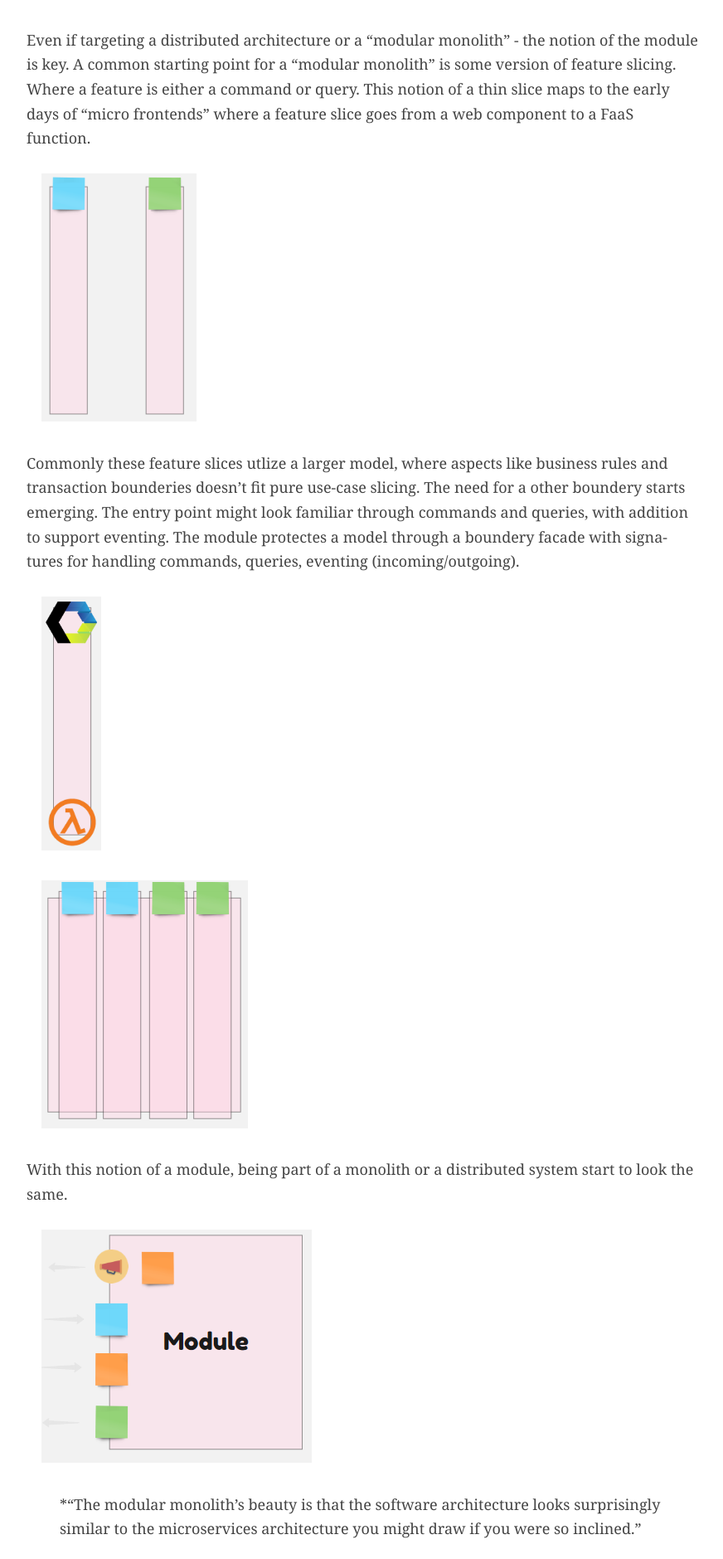
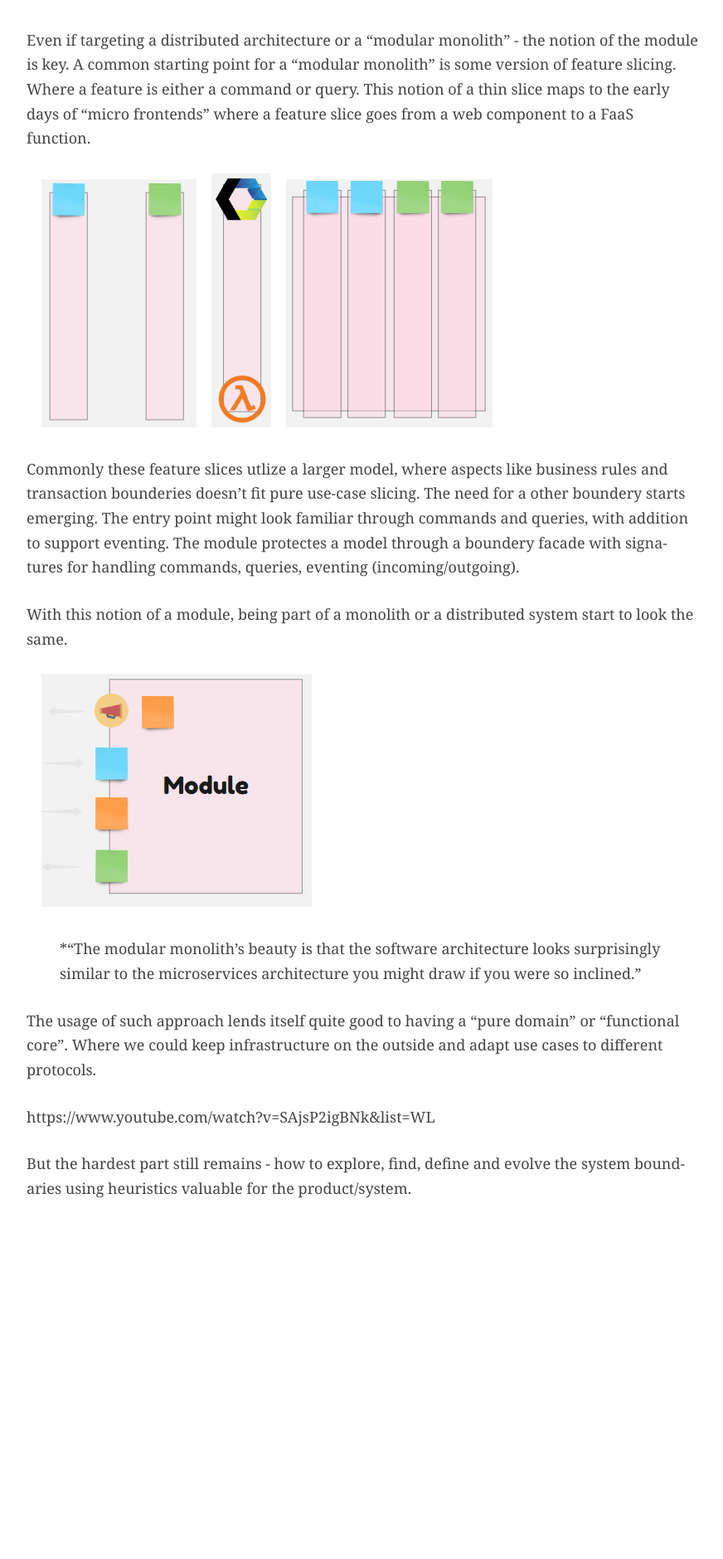
Before and after one commit to perokvist/event-driven-architecture, a Jekyll site: the page built from modules.md, in a window 1280 px wide. Shown: the part 360-2239 px from the top of the page at 83% size, without its empty margins (203-1075 px from the left). Built offline with Jekyll 4.4.1, drawn with Linux system fonts in a browser that asks for light colours; our own code applies the rules of GitHub Pages for plain Markdown files; after the commit the page ends 1988 px from its top, so only the background shows below that; grey boxes are pictures that could not be loaded.

Commit message:
image align

```diff
--- a/modules.md
+++ b/modules.md
@@ -9,13 +9,11 @@ layout: default
 Even if targeting a distributed architecture or a "modular monolith" - the notion of the module is key.
 A common starting point for a "modular monolith" is some version of feature slicing. Where a feature is either a command or query. This notion of a thin slice maps to the early days of "micro frontends" where a feature slice goes from a web component to a FaaS function.
 
-![Feature slices](/assets/feature_slices.png)
+![Feature slices](/assets/feature_slices.png)![Micro frontend slice](/assets/slice_micro_frontend.png)![Slices module](/assets/feature_slices_module.png)
 
 Commonly these feature slices utlize a larger model, where aspects like business rules and transaction bounderies doesn't fit pure use-case slicing. The need for a other boundery starts emerging. The entry point might look familiar through commands and queries, with addition to support eventing. The module protectes a model through a boundery facade with signatures for handling commands, queries, eventing (incoming/outgoing).
 
-![Micro frontend slice](/assets/slice_micro_frontend.png)
 
-![Slices module](/assets/feature_slices_module.png)
 
 With this notion of a module, being part of a monolith or a distributed system start to look the same.
 
```
